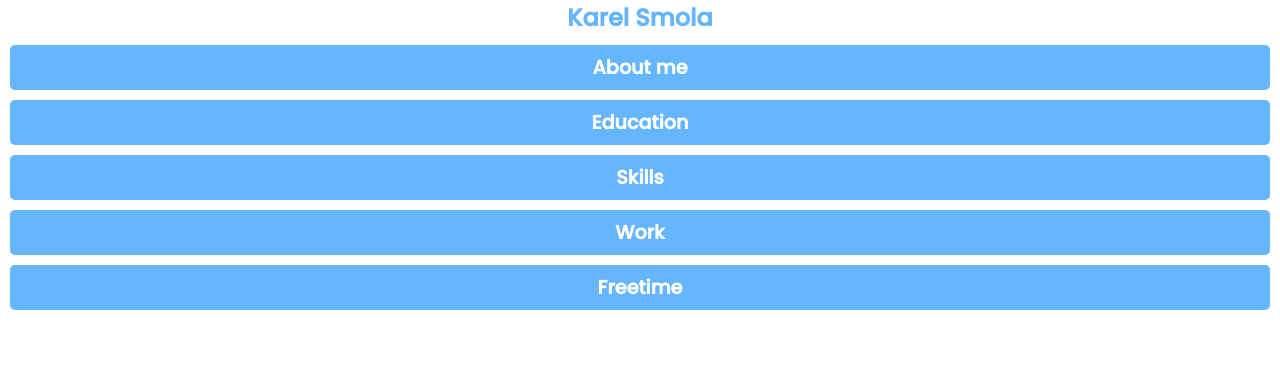
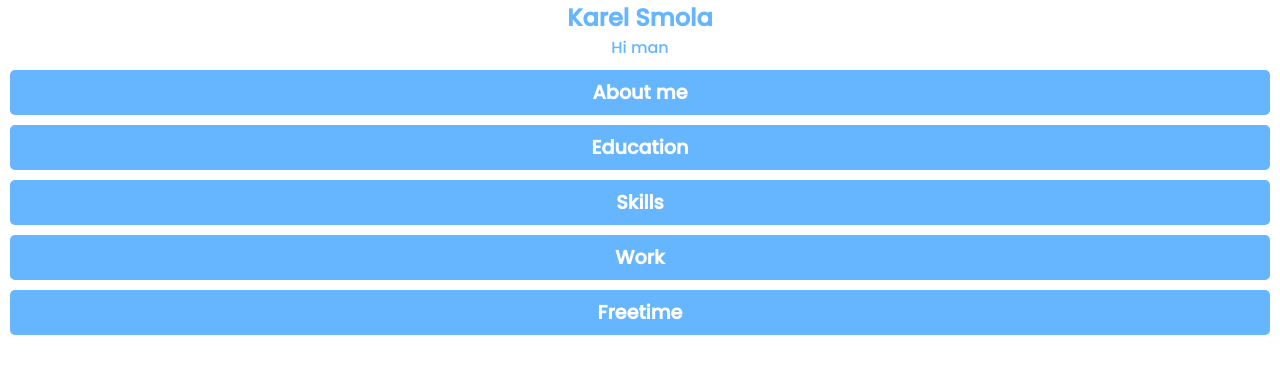
Before and after one commit to KarelSmola/CV-tiles, a plain HTML site: page index.html in a window 1280 px wide. Drawn offline with Linux system fonts and the light colour scheme.

Commit message:
p tag added

```diff
--- a/index.html
+++ b/index.html
@@ -17,6 +17,7 @@
   <body>
     <div class="main-tile">
       <h2>Karel Smola</h2>
+      <p>Hi man</p>
 
       <button>About me</button>
       <div class="content">
```
